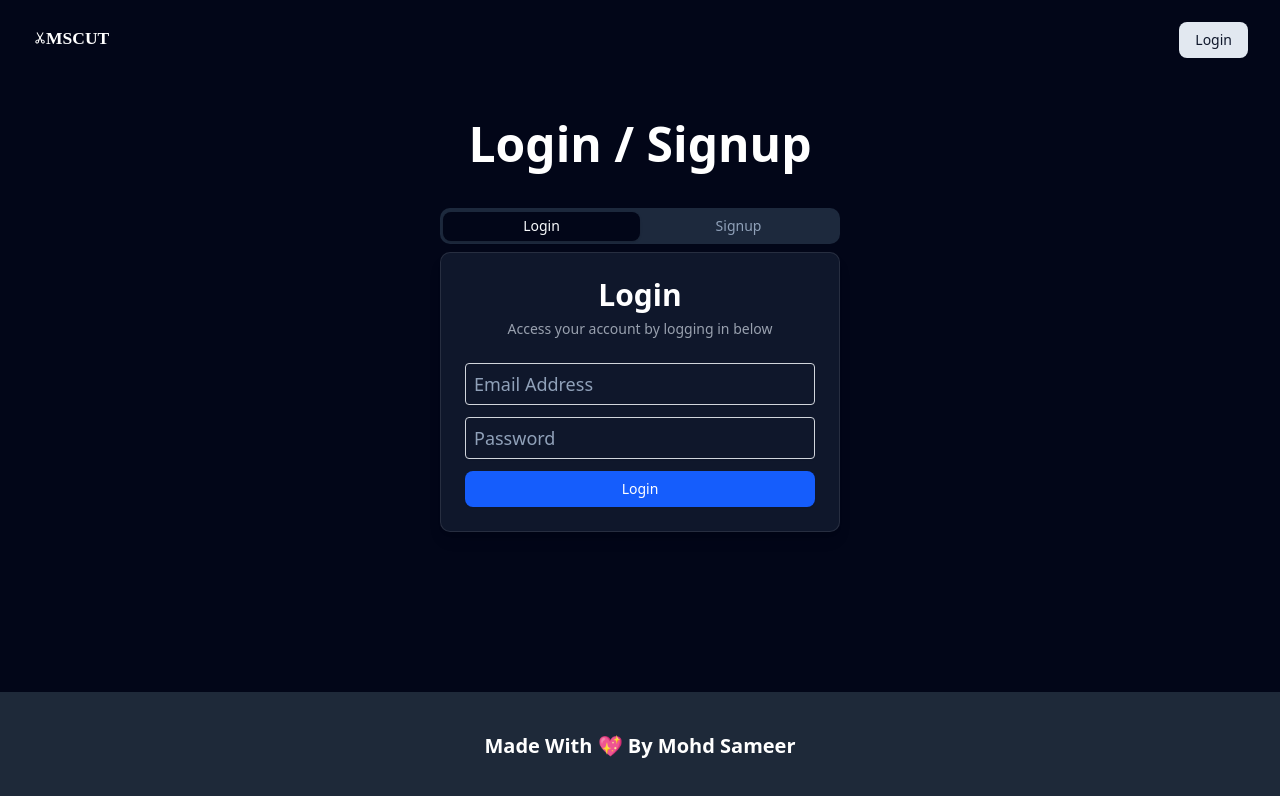
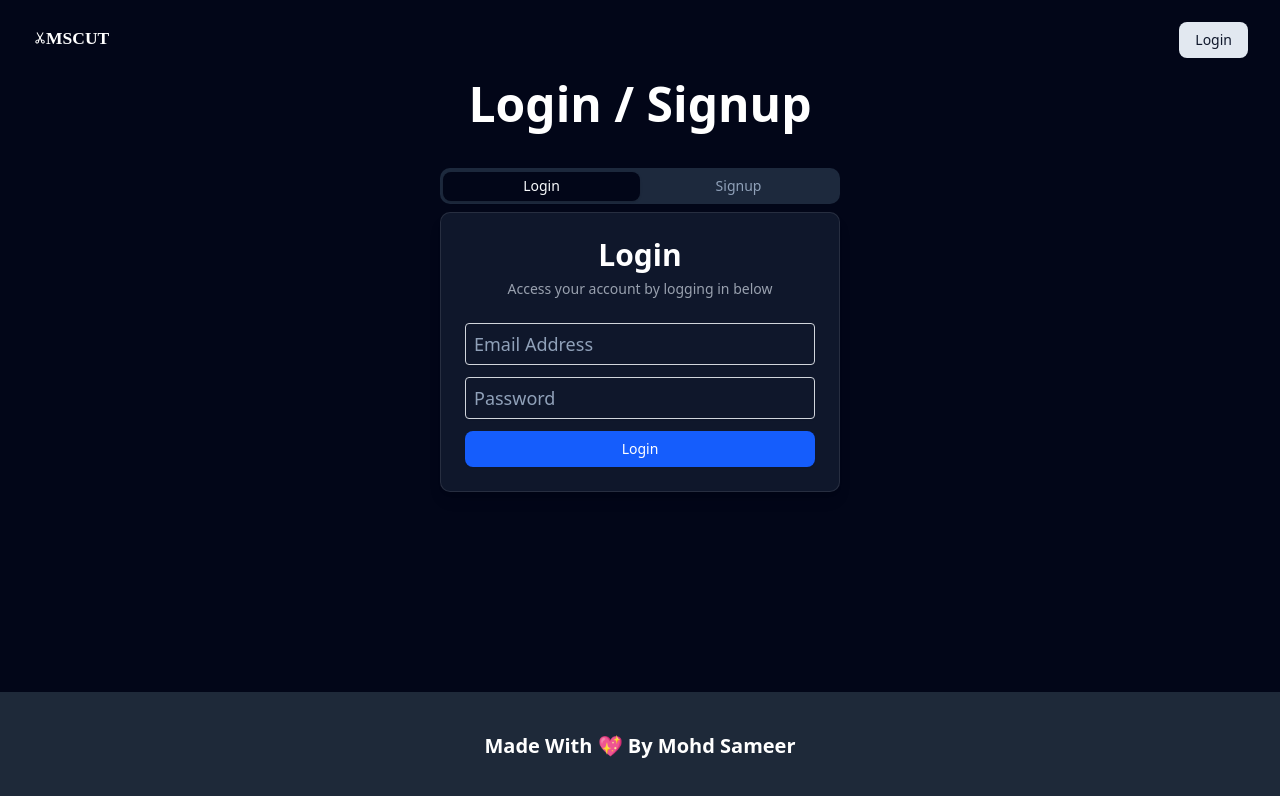
Before and after one commit to ma3llim007/mscut, a React (Vite) app in the folder frontend/: page /auth in a window 1280 px wide. Shown: the top 796 px of the page. Built offline with nearby package versions, Linux system fonts and the light colour scheme; no server answers.

Commit message:
refactor: remove unnecessary margin from Auth and Dashboard components

```diff
--- a/frontend/src/pages/Auth.jsx
+++ b/frontend/src/pages/Auth.jsx
@@ -19,7 +19,7 @@
     }, [isAuthenticated]);
 
     return (
-        <div className="mt-10 flex flex-col items-center gap-10">
+        <div className="flex flex-col items-center gap-10">
             {longLink ? "Hold Up! Let's Login First..." : null}
             <h1 className="text-5xl font-extrabold">Login / Signup</h1>
             <Tabs defaultValue="login" className="w-[400px]">
--- a/frontend/src/pages/Dashboard.jsx
+++ b/frontend/src/pages/Dashboard.jsx
@@ -60,7 +60,7 @@
 
     if (deleteUrlIsPending || isPending) return <ClipLoader size={60} color="white" />;
     return (
-        <div className="flex flex-col gap-8 mt-8">
+        <div className="flex flex-col gap-8">
             <div className="grid grid-cols-2 gap-4">
                 <Card className="shadow-lg">
                     <CardHeader>
```
